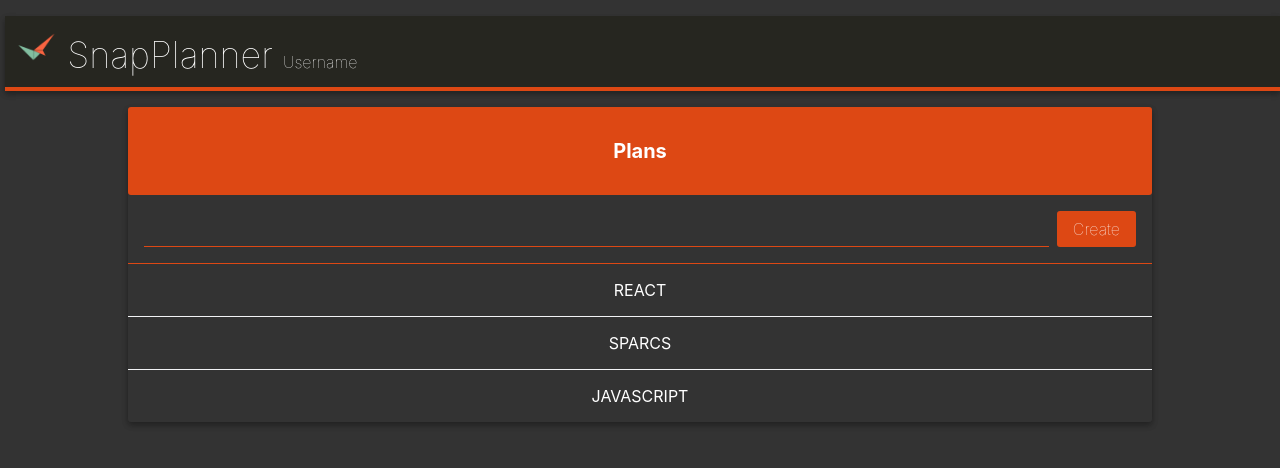
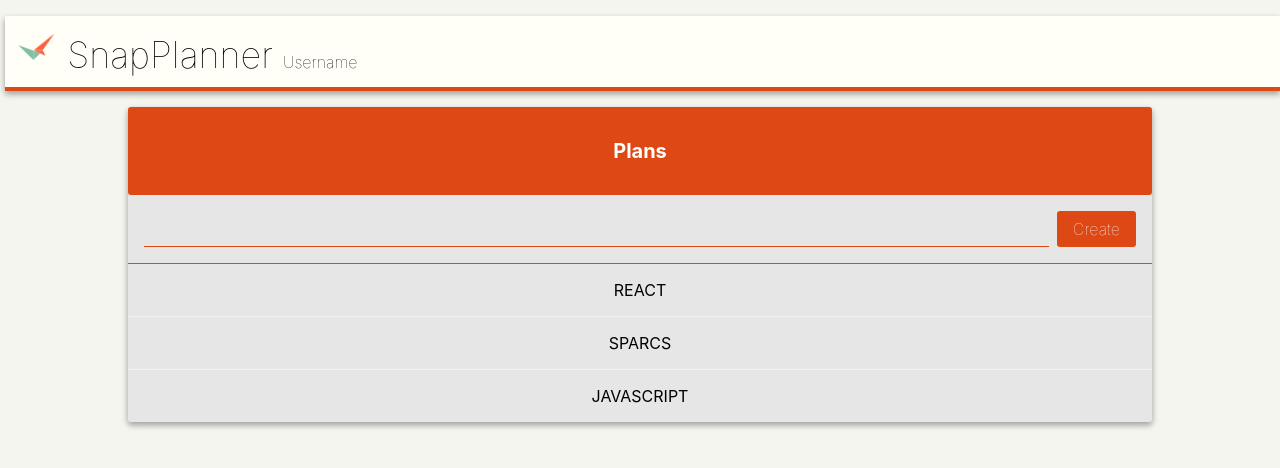
Before and after one commit to idev2580/Snap_Plan_Manager, a React (Create React App) app in the folder frontend/snap_plan_manager/: page / in a window 1280 px wide. Shown: the top 468 px of the page. Built offline with nearby package versions, Linux system fonts and the light colour scheme.

Commit message:
Dark-mode support

```diff
--- a/frontend/snap_plan_manager/src/App.css
+++ b/frontend/snap_plan_manager/src/App.css
@@ -25,3 +25,11 @@
 li{
   display:inline;
 }
+
+/*LightMode Compatibility*/
+@media (prefers-color-scheme: light) {
+  .TopBar{
+    color:black;
+    background-color:rgb(255,255,248);
+  }
+}
--- a/frontend/snap_plan_manager/src/App.js
+++ b/frontend/snap_plan_manager/src/App.js
@@ -4,6 +4,7 @@ import snap_logo from './Snap_Plan_Manager_Logo_192.png';
 import './App.css';
 import Form from './components/Form'
 import PlanItemList from './components/PlanItemList';
+//import LoginPopup from './components/LoginPopup';
 
 /*
 In the developing of this front-end, I refered many parts from below link.
--- a/frontend/snap_plan_manager/src/components/Form.css
+++ b/frontend/snap_plan_manager/src/components/Form.css
@@ -20,8 +20,8 @@
 
     margin-left: 0.5rem;
     background:rgb(221, 72, 20);
+    color:white;
     border-radius:3px;
-    color:white;
     font-weight:60;
     cursor:pointer;
 }
@@ -29,3 +29,13 @@
 .create-button:hover{
     background:rgb(171, 22, 00);
 }
+
+/*LightMode Compatibility*/
+@media (prefers-color-scheme: light) {
+    .create-button:hover{
+        background:rgb(250, 100, 50);
+    }
+    .form input{
+        color:black;
+    }
+}
--- a/frontend/snap_plan_manager/src/components/LoginPopup.js
+++ b/frontend/snap_plan_manager/src/components/LoginPopup.js
@@ -0,0 +1,2 @@
+import React from 'react';
+import './LoginPopup.css';
--- a/frontend/snap_plan_manager/src/components/PlanItem.css
+++ b/frontend/snap_plan_manager/src/components/PlanItem.css
@@ -33,3 +33,12 @@
     color: #3bc9db;
     font-weight: 800;
   }
+
+  @media (prefers-color-scheme: light) {
+    .plan-item:hover{
+      background: #FAFAF9;
+    }
+    .plan-item{
+
+    }
+  }
--- a/frontend/snap_plan_manager/src/components/PlanItem.js
+++ b/frontend/snap_plan_manager/src/components/PlanItem.js
@@ -3,7 +3,7 @@ import './PlanItem.css';
 
 class PlanItem extends Component{
     render(){
-        const {text, checked, id, onToggle, onRemove} = this.props;
+        const {text, checked, id, onToggle} = this.props;
         /*
         Below <div className="plan-item" onClick={()=>onToggle(id)}>, in original example,
         there should be this code.
--- a/frontend/snap_plan_manager/src/components/PlanListTemplate.css
+++ b/frontend/snap_plan_manager/src/components/PlanListTemplate.css
@@ -29,3 +29,16 @@
     color:white;
     min-height: 5rem;
 }
+
+/*LightMode Compatibility*/
+@media (prefers-color-scheme: light) {
+  .plan-list-template{
+      background: rgb(230,230,230);
+  }
+  .form-wrapper{
+      color:black;
+  }
+  .plans-wrapper{
+      color: black;
+  }
+}
--- a/frontend/snap_plan_manager/src/index.css
+++ b/frontend/snap_plan_manager/src/index.css
@@ -13,3 +13,10 @@ code {
   font-family: source-code-pro, Menlo, Monaco, Consolas, 'Courier New',
     monospace;
 }
+
+/*LightMode Compatibility*/
+@media (prefers-color-scheme: light) {
+  body{
+    background:rgb(245,245,240);
+  }
+}
```
Also changed, not shown: 1 other file (tests, documents, lock files or other folders).
